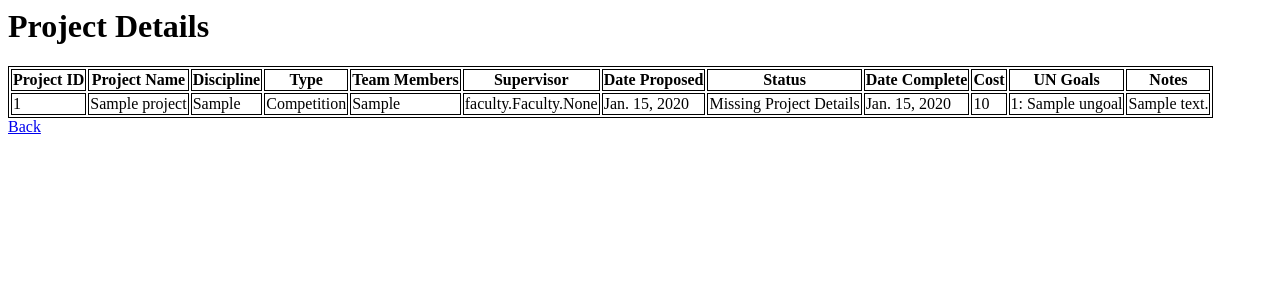
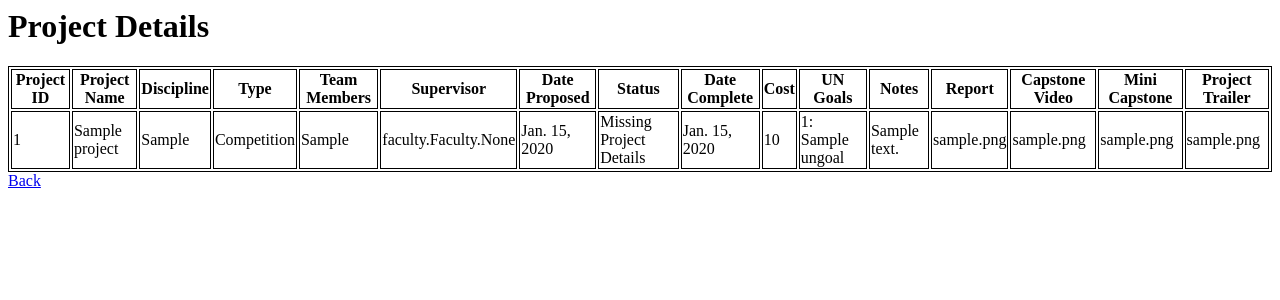
Before and after one commit to LassondeCapstoneGroup20/LassondeProjectsInventory, a Django app: page /projects/list/1/ in a window 1280 px wide. Shown: the top 300 px of the page. Run offline with Django 4.2, Linux system fonts and the light colour scheme; a user stored in the database is signed in; tables that the repository leaves empty hold one stand-in row (values such as "Sample post"); some libraries are stand-ins or nearby versions.

Commit message:
added uploading doc support

```diff
--- a/projects/models.py
+++ b/projects/models.py
@@ -64,10 +64,10 @@ class Project(models.Model):
     un_goals = models.ManyToManyField(UNGoals, default = None, blank = True)
     tags = models.CharField(max_length = 120, blank = True)
     notes = models.TextField(blank = True, default=None)
-    file_report = models.FileField(default=None,blank=True)
-    file_capstone = models.FileField(default=None, blank=True)
-    file_mini_capstone = models.FileField(default=None, blank=True)
-    file_project_trailer = models.FileField(default=None, blank=True)
+    file_report = models.FileField(default=None,blank=True, upload_to='projects/static/upload/')
+    file_capstone = models.FileField(default=None, blank=True, upload_to='projects/static/upload/')
+    file_mini_capstone = models.FileField(default=None, blank=True, upload_to='projects/static/upload/')
+    file_project_trailer = models.FileField(default=None, blank=True, upload_to='projects/static/upload/')
 
     def get_disciplines(self):
         return "\n".join([d.discipline for d in self.discipline.all()])
--- a/projects/templates/projects/add.html
+++ b/projects/templates/projects/add.html
@@ -40,7 +40,7 @@
             {% endif %}
 
 
-            <form method="post" enctype="multipart/form-data">
+            <form method="POST" enctype="multipart/form-data">
               {% csrf_token %}
               {% bootstrap_form form %}
               <button type="submit" class="btn btn-primary btn-block btn-sm m-1">Save</button>
--- a/projects/templates/projects/detail.html
+++ b/projects/templates/projects/detail.html
@@ -27,6 +27,11 @@
       <th>Cost</th>
       <th>UN Goals</th>
       <th>Notes</th>
+      <th>Report</th>
+      <th>Capstone Video</th>
+      <th>Mini Capstone</th>
+      <th>Project Trailer</th>
+
     </tr>
     <tr>
       <td>{{proj.id}}</td>
@@ -42,6 +47,10 @@
       <td>{{proj.cost}}</td>
       <td>{{proj.get_goals|linebreaks}}</td>
       <td>{{proj.notes}}</td>
+      <td>{{proj.file_report}}</td>
+      <td>{{proj.file_capstone}}</td>
+      <td>{{proj.file_mini_capstone}}</td>
+      <td>{{proj.file_project_trailer}}</td>
     </tr>
   </table>
 </body>
--- a/projects/templates/projects/list.html
+++ b/projects/templates/projects/list.html
@@ -121,7 +121,7 @@
                 <td><a href="{% url 'projects:detail' proj.id %}">Details</a></td>
                 <td><a href="{% url 'projects:edit' proj.id %}">Edit</a></td>
                 <td>
-                  <form method="post" action="{% url 'projects:delete' proj.id %}">
+                  <form method="POST" action="{% url 'projects:delete' proj.id %}">
                     {% csrf_token %}
                     <input type="Submit" value="Delete" class="btn btn-danger"/>
                   </form>
--- a/projects/urls.py
+++ b/projects/urls.py
@@ -7,8 +7,8 @@ urlpatterns = [
     path('', views.project_index_page, name='index'),
     path('list/', views.list, name='list'),
     path('list/<int:proj_id>/', views.detail, name='detail'),
-    path('add/', views.add_edit_project, name='add'),
-    path('edit/<int:proj_id>', views.add_edit_project, name='edit'),
+    path('add/', views.add_project, name='add'),
+    path('edit/<int:proj_id>', views.edit_project, name='edit'),
     path('delete/<int:proj_id>/', views.delete_project, name='delete'),
     path('settings/', views.settings, name = 'settings'),
     path('settings/add_discipline/',views.add_discipline, name = 'add_discipline'),
--- a/projects/views.py
+++ b/projects/views.py
@@ -1,6 +1,9 @@
 from django.http import HttpResponse, HttpResponseRedirect
 from django.shortcuts import get_object_or_404, redirect, render
 from django.urls import reverse
+import uuid
+import os
+import datetime
 
 from .forms import DisciplineForm, GoalForm, ProjectForm
 from .filters import ProjectFilter
@@ -34,25 +37,24 @@ def delete_project(request, proj_id):
     #return render(request, 'projects/delete.html', {'proj': proj})
 
 @login_required(login_url=loginUser)
-def add_edit_project(request, proj_id = None):
-    if proj_id:
+def add_project(request):
+    if request.method == "GET" or request.method == "POST":
+        form = ProjectForm(request.POST or None)
+        if form.is_valid():
+            form = ProjectForm(request.POST or None, request.FILES)
+            form.save()
+            return __save_form(form, '/projects/list/')
+    return render(request, 'projects/add.html', {'form': form})
+
+@login_required(login_url=loginUser)
+def edit_project(request, proj_id = None):
+    if request.method == "GET" or request.method == "POST":
         proj = get_object_or_404(Project, id = proj_id)
-        form = ProjectForm(request.POST or None)
-    else:
-        form = ProjectForm(request.POST or None) #request.FILES #when ever i add request.FILES the form empty's out
-    if request.method == "POST":
+        form = ProjectForm(request.POST or None, instance=proj)
         if form.is_valid():
-            if request.FILES:
-                if request.FILES['file_report']:
-                    upload_files(request.FILES['file_report'])
-                if request.FILES['file_capstone']:
-                    upload_files(request.FILES['file_capstone'])
-                if request.FILES['file_mini_capstone']:
-                    upload_files(request.FILES['file_mini_capstone'])
-                if request.FILES['file_project_trailer']:
-                    upload_files(request.FILES['file_project_trailer'])
+            form = ProjectForm(request.POST or None, request.FILES, instance=proj)
             form.save()
-            return HttpResponseRedirect('/projects/list/')
+            return __save_form(form, '/projects/list/')
     return render(request, 'projects/add.html', {'form': form})
 
 @login_required(login_url=loginUser)
@@ -85,9 +87,22 @@ def __save_form(form, redir):
         form.save(commit=False)
         return redirect(redir)
 
-def upload_files(f):
-    with open('projects/static/upload' + f.name, 'wb+') as des:
+
+def generate_unique_file_name(f):
+    file_path= 'projects/static/upload/'
+    # Generate a timestamp with microsecond precision
+    timestamp = datetime.datetime.now().strftime("%Y%m%d_%H%M%S_%f")
+    # Append the timestamp to the file name and re-add the extension
+    new_file_name = f"{file_path}/{timestamp}-{f.name}"
+    return new_file_name
+
+def upload_files(f, oldfilename):
+    filename_old = "projects/static/upload/" + oldfilename
+    file_path_name = generate_unique_file_name(f)
+
+    if os.path.isfile(oldfilename):
+       os.remove(filename_old)
+
+    with open(file_path_name, 'wb+') as des:
         for c in f.chunks():
             des.write(c)
-
-# Create your views here.
```
